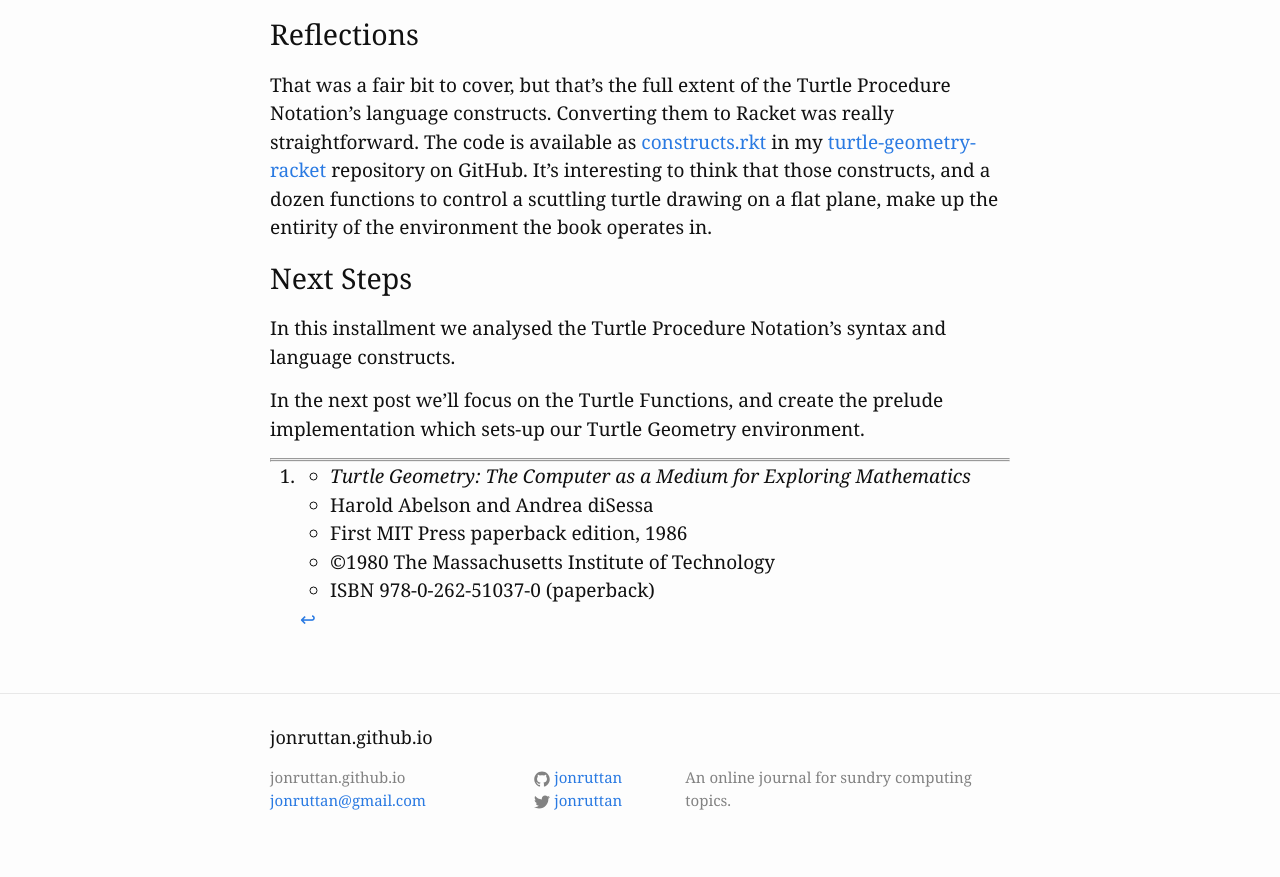
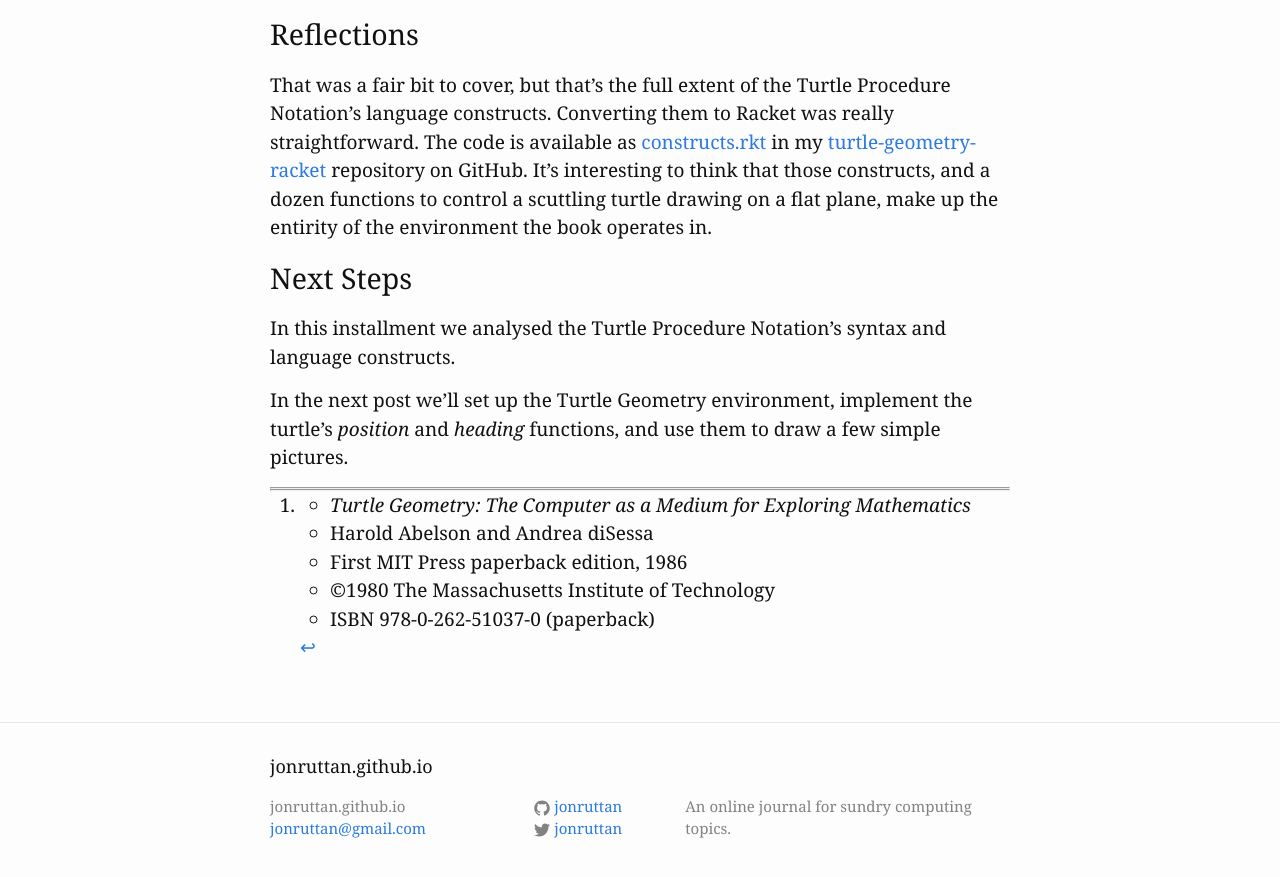
Before and after one commit to jonruttan/jonruttan.github.io, a Jekyll site: the page built from _posts/2024-06-30-turtle-geometry-0.2-turtle-procedure-notation.md, in a window 1280 px wide and 900 px high, scrolled down 22671 px. Shown: the top 877 px of the window. Built offline with Jekyll 4.4.1, drawn with Linux system fonts in a browser that asks for light colours; comment, search, counter and statistics services are not loaded.

Commit message:
feat(turtle-geometry-0.2): next step improvements

```diff
--- a/_posts/2024-06-30-turtle-geometry-0.2-turtle-procedure-notation.md
+++ b/_posts/2024-06-30-turtle-geometry-0.2-turtle-procedure-notation.md
@@ -912,7 +912,7 @@ That was a fair bit to cover, but that's the full extent of the Turtle Procedure
 
 In this installment we analysed the Turtle Procedure Notation's syntax and language constructs.
 
-In the next post we'll focus on the Turtle Functions, and create the prelude implementation which sets-up our Turtle Geometry environment.
+In the next post we'll set up the Turtle Geometry environment, implement the turtle's _position_ and _heading_ functions, and use them to draw a few simple pictures.
 
 ---
 ---
```
